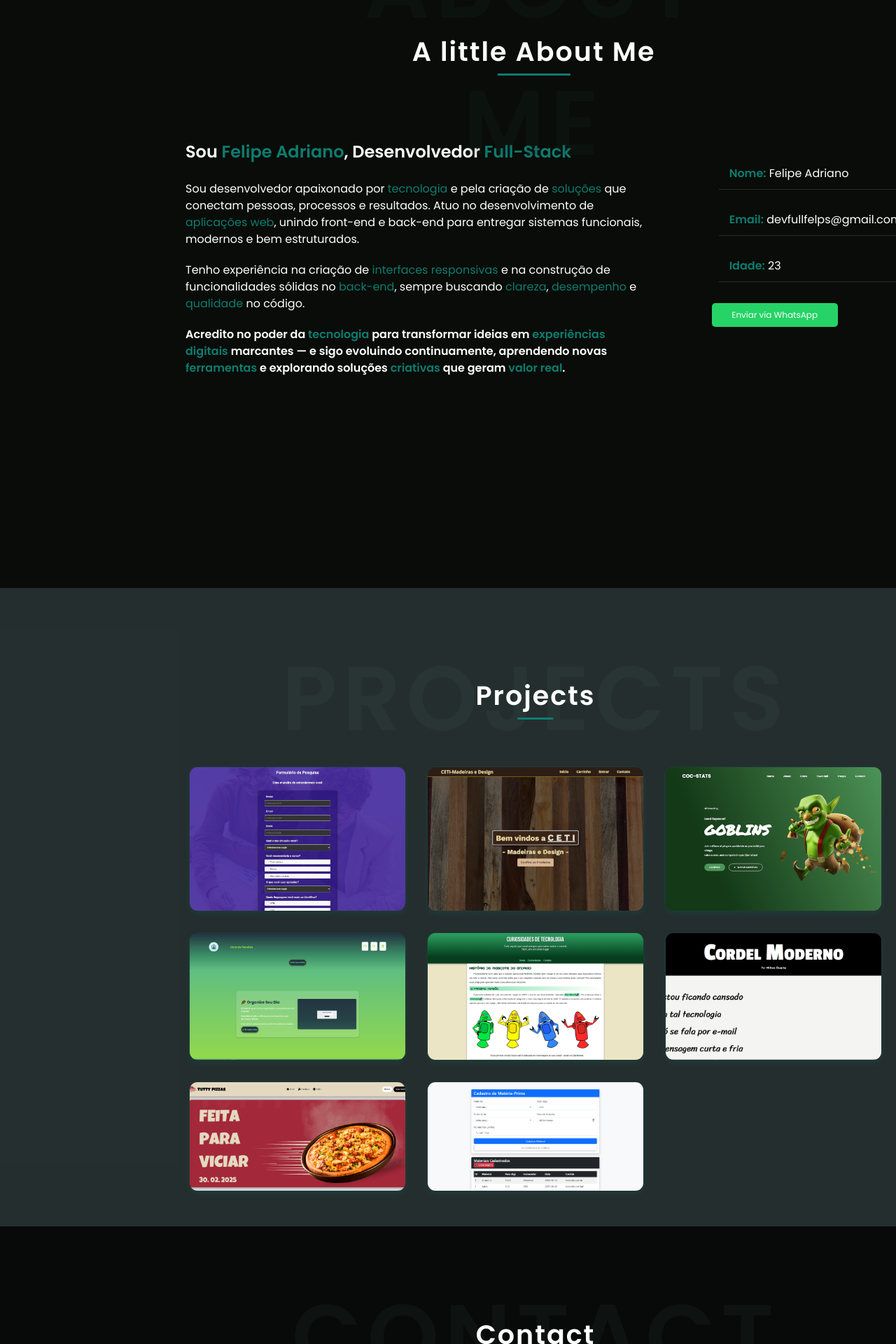
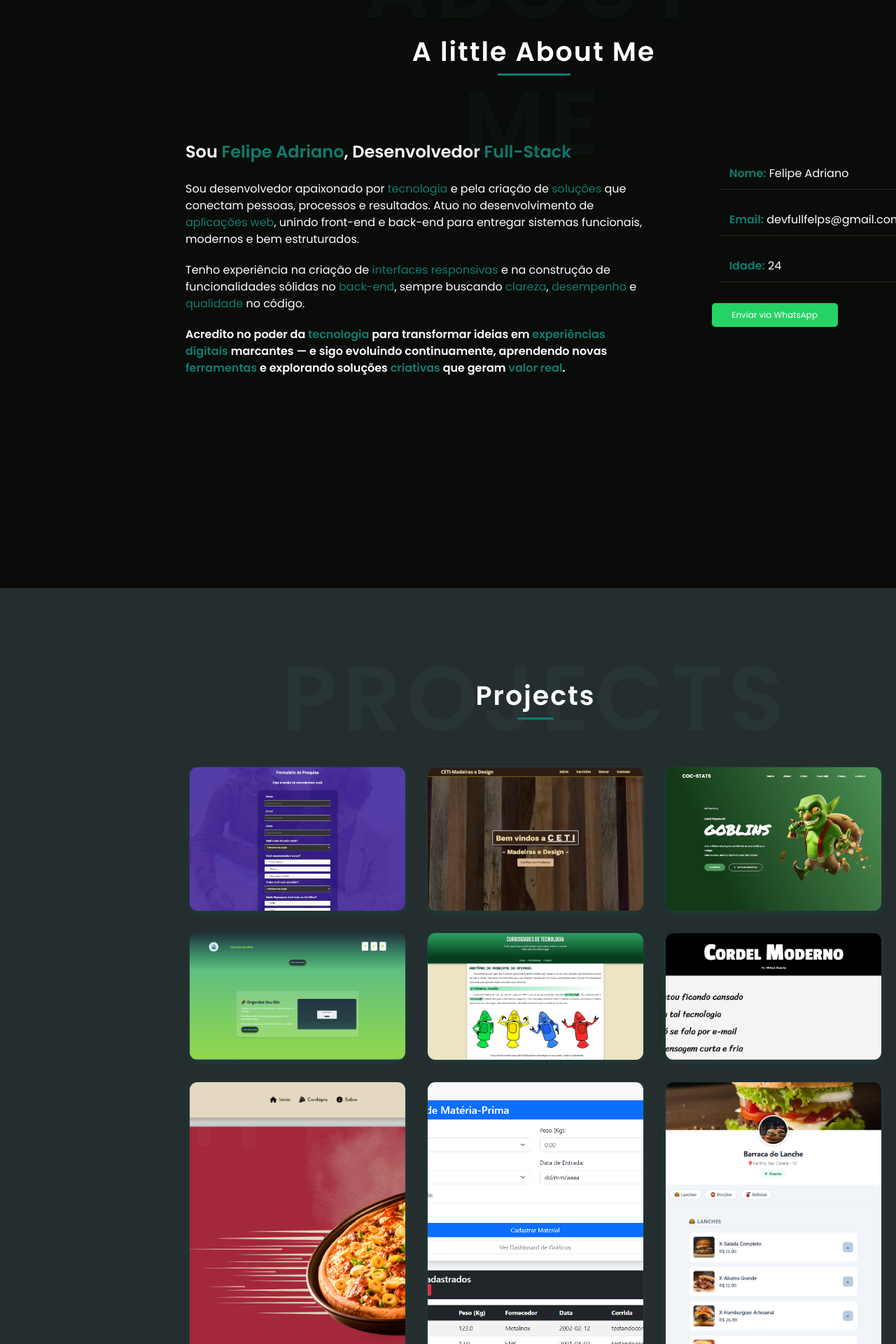
Before and after one commit to DevFullFelps/site_perfil, a React (Create React App) app in the folder perfil_portfolio/: page / in a window 1280 px wide. Shown: the part 880-2800 px from the top of the page at 70% size. Built offline with nearby package versions, Linux system fonts and the light colour scheme.

Commit message:
att
Novo projeto

```diff
--- a/perfil_portfolio/src/components/AboutMe.js
+++ b/perfil_portfolio/src/components/AboutMe.js
@@ -33,7 +33,7 @@ const AboutMe = () => {
                                 <td><span>Email:</span> devfullfelps@gmail.com</td>
                             </tr>
                             <tr>
-                                <td><span>Idade:</span> 23</td>
+                                <td><span>Idade:</span> 24</td>
                             </tr>
                         </tbody>
                     </table>
--- a/perfil_portfolio/src/components/Projects.js
+++ b/perfil_portfolio/src/components/Projects.js
@@ -90,6 +90,17 @@ const projectsData = [
     vercelLink: "https://cadastro-metalurgica.onrender.com/",
     githubLink: "https://github.com/DevFullFelps/py_cadastro_metal",
   },
+    {
+    id: 9,
+    title: "Cardápio WEB",
+    description: "Web | Full-stack",
+    image: "/pasta_projetos/p_cardapio.PNG",
+    creator: "Felipe Adriano",
+    technologies: "HTML, CSS, JS, Python e Banco de Dados",
+    creationDate: "2026-06-16",
+    vercelLink: "https://front-prototipo-cardapio.vercel.app/",
+    githubLink: "https://github.com/DevFullFelps/front_prototipo_cardapio",
+  },
 ];
 
 const Projects = () => {
```
Also changed, not shown: perfil_portfolio/public/pasta_projetos/p_cardapio.PNG (added).
